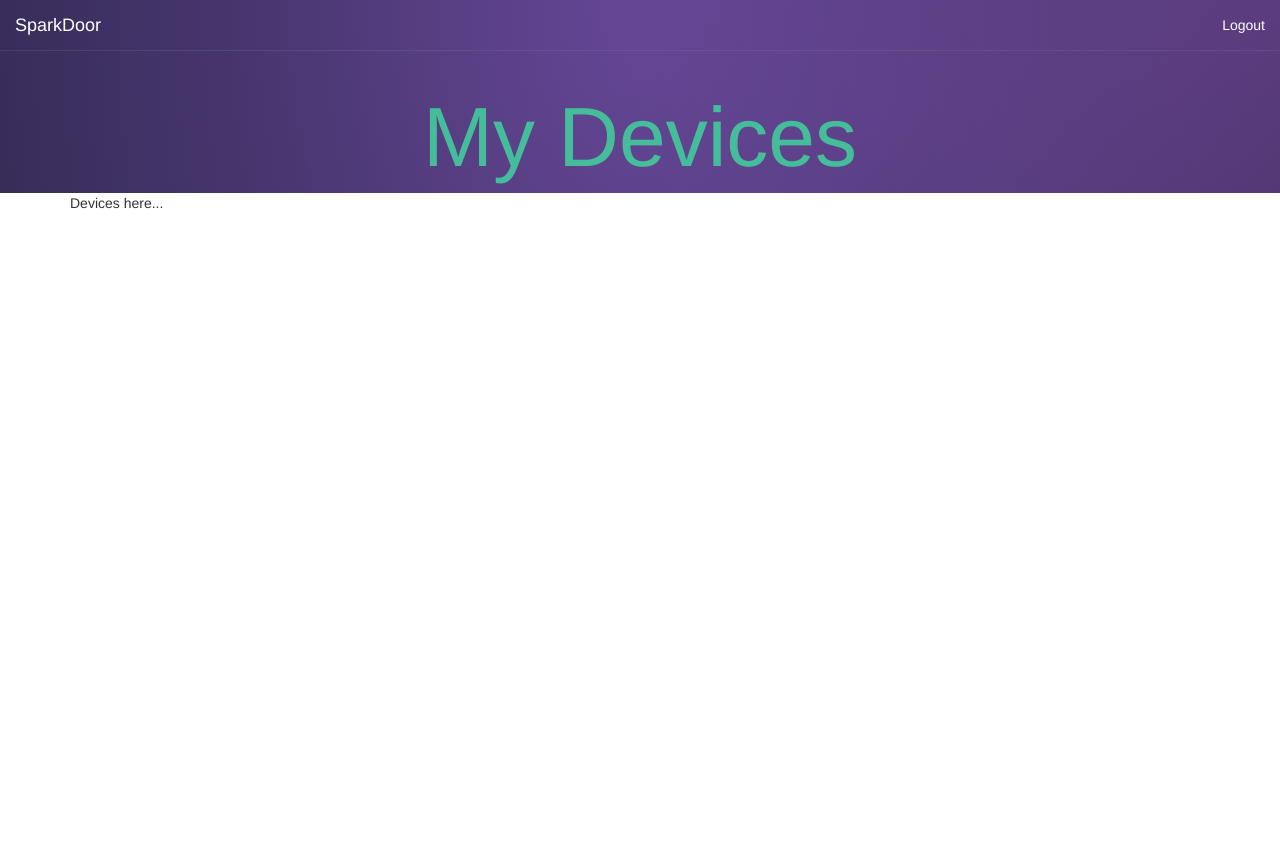
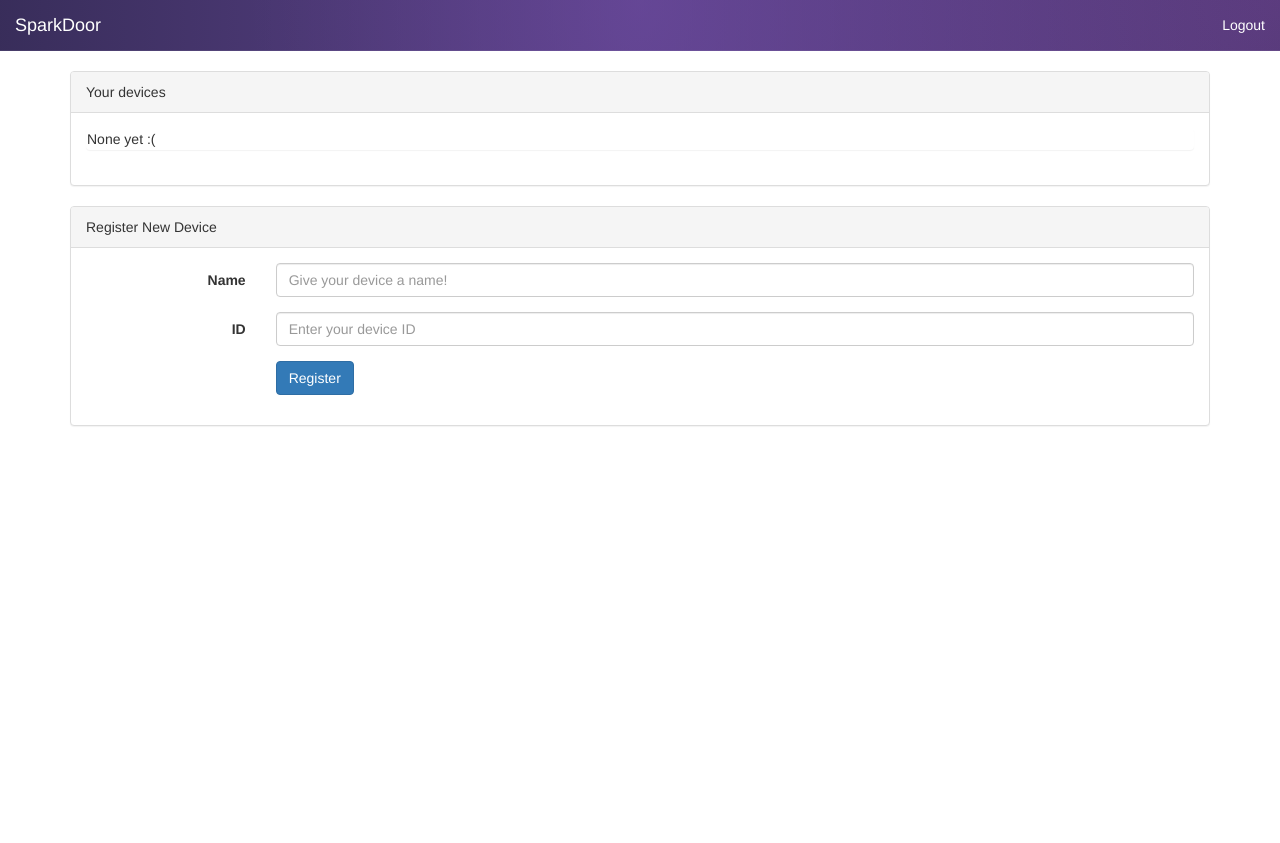
Before and after one commit to dummerbd/sparkdoor, a Django app: page /devices in a window 1280 px wide. After the commit the page ends 426 px from the top, so only its background shows below. Run offline with Django 3.2, Linux system fonts and the light colour scheme; the visitor is signed in with stand-in values (Sample User, id 1); data that the repository does not hold is empty; parts of the project's set-up code (start-up, migrations or seed data) failed here and were passed over; some libraries are stand-ins or nearby versions.

Commit message:
Added devices list

```diff
--- a/sparkdoor/apps/common/templates/common/devices.html
+++ b/sparkdoor/apps/common/templates/common/devices.html
@@ -1,15 +1,44 @@
 {% extends 'common/base.html' %}
+
+{% load bootstrap %}
 
 {% block title %}Devices{% endblock title %}
 
-{% block innerheader %}
-<div class="container">
-  <h1 id="header" class="text-center">My Devices</h1>
+{% block content %}
+<div class="panel panel-default">
+  <div class="panel-heading">
+    Your devices
+  </div>
+  <div class="panel-body">
+    {% for device in devices %}
+    <p class="panel"><b>{{ device.name }}</b>: {{ device.app_name }}</p>
+    {% empty %}
+    <p class="panel">None yet :(</p>
+    {% endfor %}
+  </div>
 </div>
-{% endblock innerheader %}
-
-{% block content %}
-<div class="extend">
-  <p>Devices here...</p>
+<div class="panel panel-default">
+  <div class="panel-heading">Register New Device</div>
+  <div class="panel-body">
+    <form role="form" class="form-horizontal" method="POST">
+      <div class="form-group">
+        <label for="id_name" class="col-sm-2 control-label">Name</label>
+        <div class="col-sm-10">
+          <input type="text" class="form-control" id="id_name" name="name" placeholder="Give your device a name!">
+        </div>
+      </div>
+      <div class="form-group">
+        <label for="id_device_id" class="col-sm-2 control-label">ID</label>
+        <div class="col-sm-10">
+          <input type="text" class="form-control" id="id_device_id" name="device_id" placeholder="Enter your device ID">
+        </div>
+      </div>
+      <div class="form-group">
+        <div class="col-sm-offset-2 col-sm-10">
+          <button type="submit" class="btn btn-primary">Register</button>
+        </div>
+      </div>
+    </form>
+  </div>
 </div>
 {% endblock content %}
--- a/sparkdoor/apps/common/views.py
+++ b/sparkdoor/apps/common/views.py
@@ -2,8 +2,12 @@
 views.py - `common` app views module.
 """
 from django.views.generic.base import TemplateView
+from django.views.generic.edit import CreateView
 
 from braces.views import LoginRequiredMixin
+
+from sparkdoor.apps.spark.forms import RegisterDeviceForm
+from sparkdoor.apps.spark.models import Device
 
 
 class HomeView(TemplateView):
@@ -13,16 +17,18 @@ class HomeView(TemplateView):
     template_name = 'common/home.html'
 
 
-class DevicesView(LoginRequiredMixin, TemplateView):
+class DevicesView(LoginRequiredMixin, CreateView):
     """
     Serves as a user profile page, provides a list of devices for the
     user.
     """
     template_name = 'common/devices.html'
+    form_class = RegisterDeviceForm
 
     def get_context_data(self, **kwargs):
         """
         Add a `devices` entry with available devices.
         """
         context = super(DevicesView, self).get_context_data(**kwargs)
+        context['devices'] = Device.objects.for_user(self.request.user).order_by('name')
         return context
```
Also changed, not shown: sparkdoor/apps/common/tests/test_views.py (+29 -1 lines).
